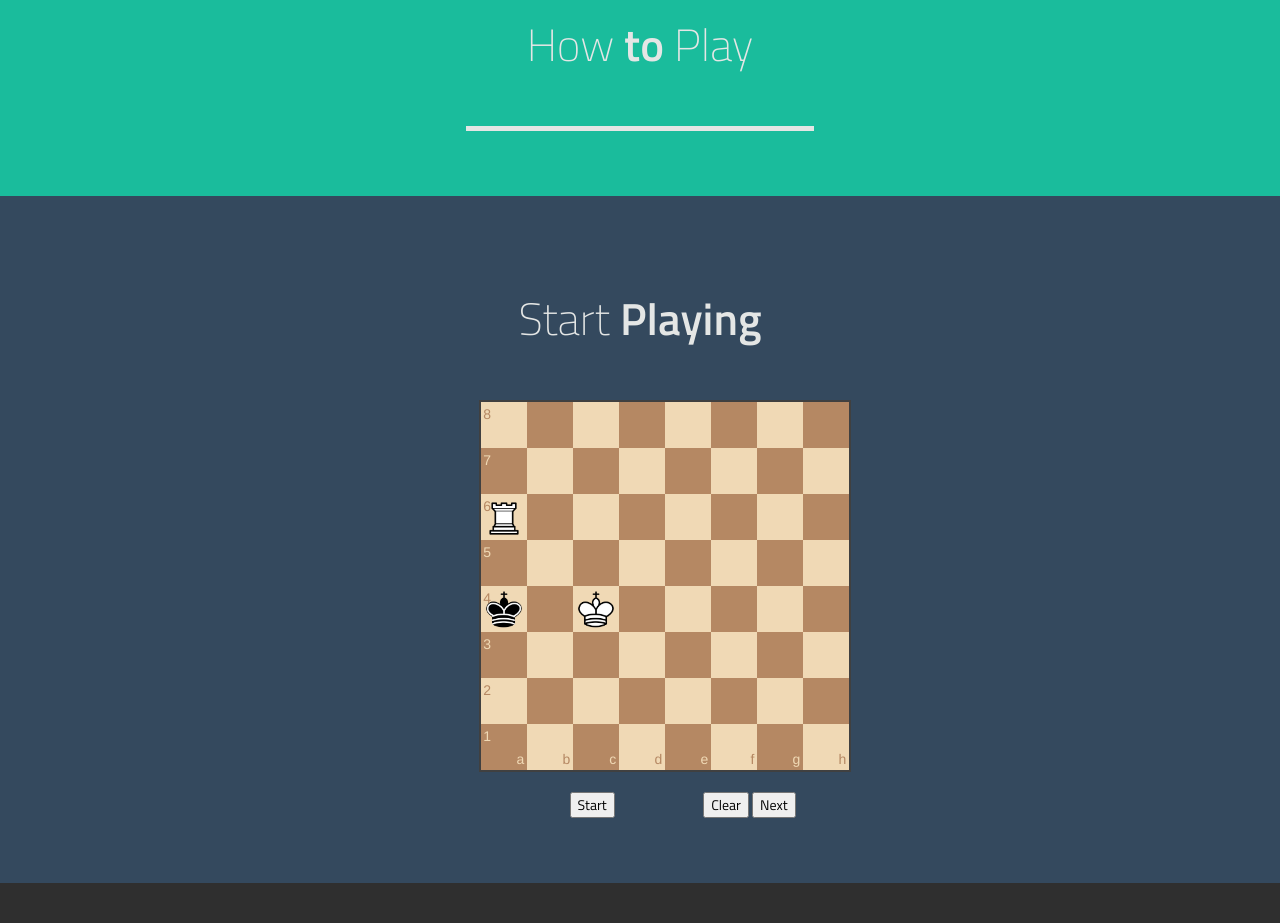
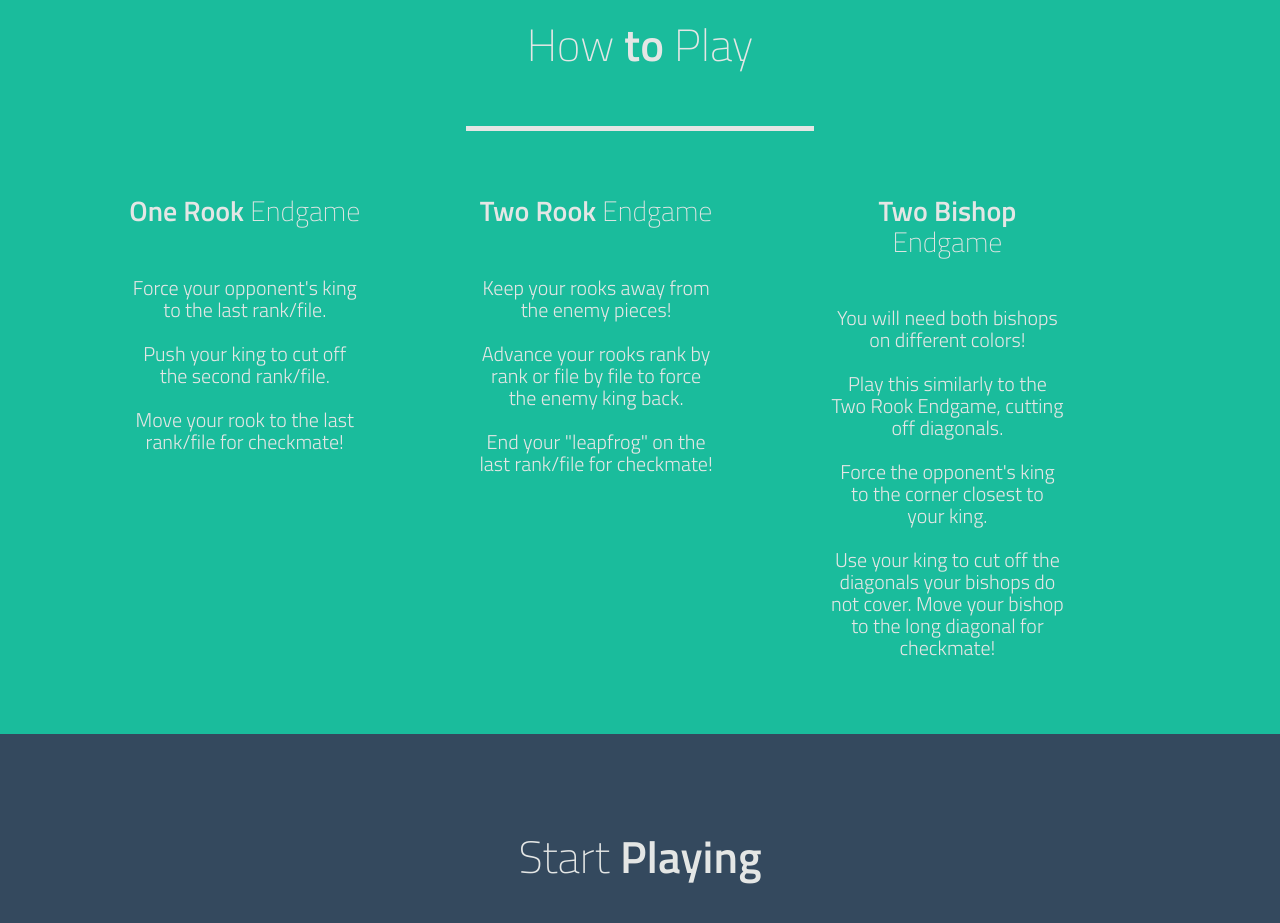
Before and after one commit to sharangdhar/ChessMate, a plain HTML site: page front/index.html in a window 1280 px wide. Shown: the part 780-1703 px from the top of the page. Drawn offline with Linux system fonts and the light colour scheme.

Commit message:
[Rules Page Done]

```diff
--- a/front/index.html
+++ b/front/index.html
@@ -111,6 +111,38 @@
 			<!-- Rules will go here -->
 
 
+			<div class="row content-row">
+				<div class="col-sm-1 hidden-sm ">&nbsp;</div>
+				<div class="col-12 col-sm-3 col-sm-pull-1">
+
+
+					<h2 class="font-thin"><span class="font-semibold">One Rook</span> Endgame</h2>
+					<h4 class="font-thin">Force your opponent's king to the last rank/file.<br><br>
+Push your king to cut off the second rank/file.<br><br>
+Move your rook to the last rank/file for checkmate!</h4>
+				</div><!-- /col12 -->
+
+				<div class="col-12 col-sm-3">
+
+					<h2 class="font-thin"><span class="font-semibold">Two Rook</span> Endgame</h2>
+					<h4 class="font-thin">Keep your rooks away from the enemy pieces!<br><br>
+Advance your rooks rank by rank or file by file to force the enemy king back.<br><br>
+End your "leapfrog" on the last rank/file for checkmate!</h4>
+				</div><!-- /col12 -->
+
+				<div class="col-12 col-sm-3 col-sm-push-1">
+
+					<h2 class="font-thin"><span class="font-semibold">Two Bishop</span> Endgame</h2>
+					<h4 class="font-thin">You will need both bishops on different colors!<br><br>
+Play this similarly to the Two Rook Endgame, cutting off diagonals.<br><br>
+Force the opponent's king to the corner closest to your king.<br><br>
+Use your king to cut off the diagonals your bishops do not cover.
+Move your bishop to the long diagonal for checkmate!</h4>
+				</div><!-- /col12 -->
+				<div class="col-sm-1 hidden-sm">&nbsp;</div>
+			</div><!-- /row -->
+
+
 
 		</div><!-- /container -->
 	</div><!-- /slide2 -->
```
